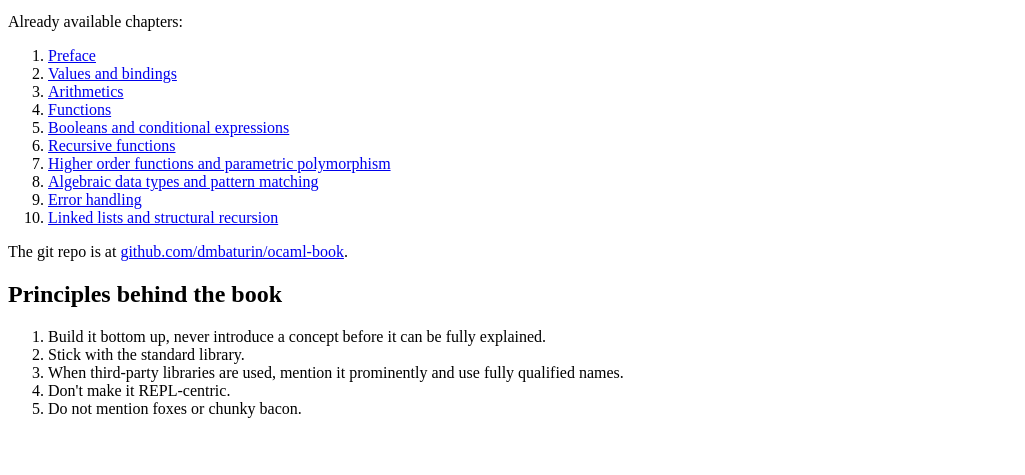
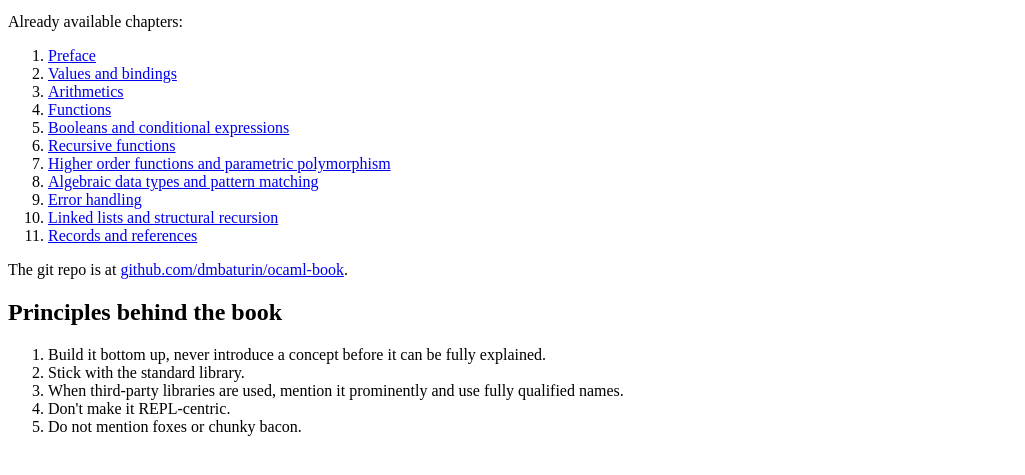
Before and after one commit to dmbaturin/ocamlbook.org, a plain HTML site: page book/index.html in a window 1280 px wide. Shown: the part 87-562 px from the top of the page, without its empty margins (0-1025 px from the left). Drawn offline with Linux system fonts and the light colour scheme.

Commit message:
Add a draft of the records chapter.

```diff
--- a/book/index.html
+++ b/book/index.html
@@ -14,6 +14,7 @@
     <li><a href="/algebraic-types">Algebraic data types and pattern matching</a></li>
     <li><a href="/error-handling">Error handling</a></li>
     <li><a href="/lists-and-structural-recursion">Linked lists and structural recursion</a></li>
+    <li><a href="/records-and-references">Records and references</a></li>
   </ol>
 </div>
 
```
Also changed, not shown: 1 other file.
